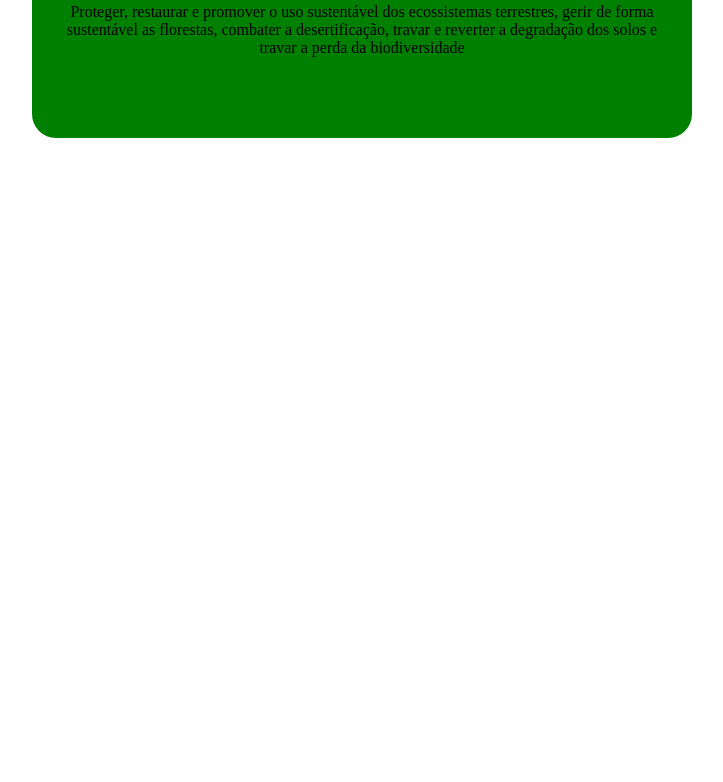
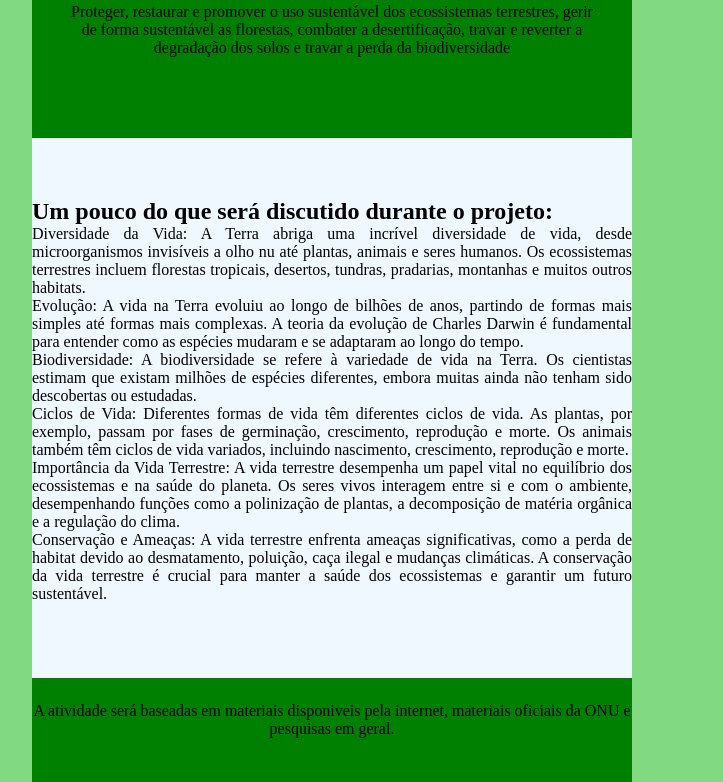
Before and after one commit to LaraGuedes/vidaTerrestre, a plain HTML site: page index.html in a window 1280 px wide. Shown: the part 82-864 px from the top of the page, without its empty margins (308-1031 px from the left). Before the commit the page ends 800 px from the top, so only its background shows below. Drawn offline with Linux system fonts and the light colour scheme.

Commit message:
finalizado

```diff
--- a/index.html
+++ b/index.html
@@ -16,10 +16,25 @@
             <p>Proteger, restaurar e promover o uso sustentável dos ecossistemas terrestres, gerir de forma sustentável as florestas, combater a desertificação, travar e reverter a degradação dos solos e travar a perda da biodiversidade</p>
         </header>
         <section>
-            <!-- Texto principal -->
+            <h2>Um pouco do que será discutido durante o projeto:</h2>
+            <p>
+                Diversidade da Vida: A Terra abriga uma incrível diversidade de vida, desde microorganismos invisíveis a olho nu até plantas, animais e seres humanos. Os ecossistemas terrestres incluem florestas tropicais, desertos, tundras, pradarias, montanhas e muitos outros habitats.
+                <br>
+                Evolução: A vida na Terra evoluiu ao longo de bilhões de anos, partindo de formas mais simples até formas mais complexas. A teoria da evolução de Charles Darwin é fundamental para entender como as espécies mudaram e se adaptaram ao longo do tempo.
+                <br>
+                Biodiversidade: A biodiversidade se refere à variedade de vida na Terra. Os cientistas estimam que existam milhões de espécies diferentes, embora muitas ainda não tenham sido descobertas ou estudadas.
+                <br>
+                Ciclos de Vida: Diferentes formas de vida têm diferentes ciclos de vida. As plantas, por exemplo, passam por fases de germinação, crescimento, reprodução e morte. Os animais também têm ciclos de vida variados, incluindo nascimento, crescimento, reprodução e morte.
+                <br>
+                Importância da Vida Terrestre: A vida terrestre desempenha um papel vital no equilíbrio dos ecossistemas e na saúde do planeta. Os seres vivos interagem entre si e com o ambiente, desempenhando funções como a polinização de plantas, a decomposição de matéria orgânica e a regulação do clima.
+                <br>
+                Conservação e Ameaças: A vida terrestre enfrenta ameaças significativas, como a perda de habitat devido ao desmatamento, poluição, caça ilegal e mudanças climáticas. A conservação da vida terrestre é crucial para manter a saúde dos ecossistemas e garantir um futuro sustentável.
+            </p>
         </section>
         <footer>
-            <!-- Rodapé -->
+            <p>
+                A atividade será baseadas em materiais disponiveis pela internet, materiais oficiais da ONU e pesquisas em geral.
+            </p>
         </footer>
     </div>
 </body>
--- a/style.css
+++ b/style.css
@@ -6,6 +6,7 @@
 body{
     width: 100%;
     height: 100vh;
+    background-color: rgb(129, 218, 129);
 }
 
 .pagina{
@@ -15,11 +16,24 @@ body{
 }
 
 header{
-    width: 100%;
     height: 20%;
     text-align: center;
     margin: auto;
     padding: 5%;
     background-color: green;
-    border-radius: 24px;
 }
+
+section{
+    height: 60%;
+    padding-top: 10%;
+    margin: auto;
+    text-align: justify;
+    background-color: aliceblue;
+}
+
+footer{
+    height: 10%;
+    padding-top: 4%;
+    text-align: center;
+    background-color: green;
+}
```
